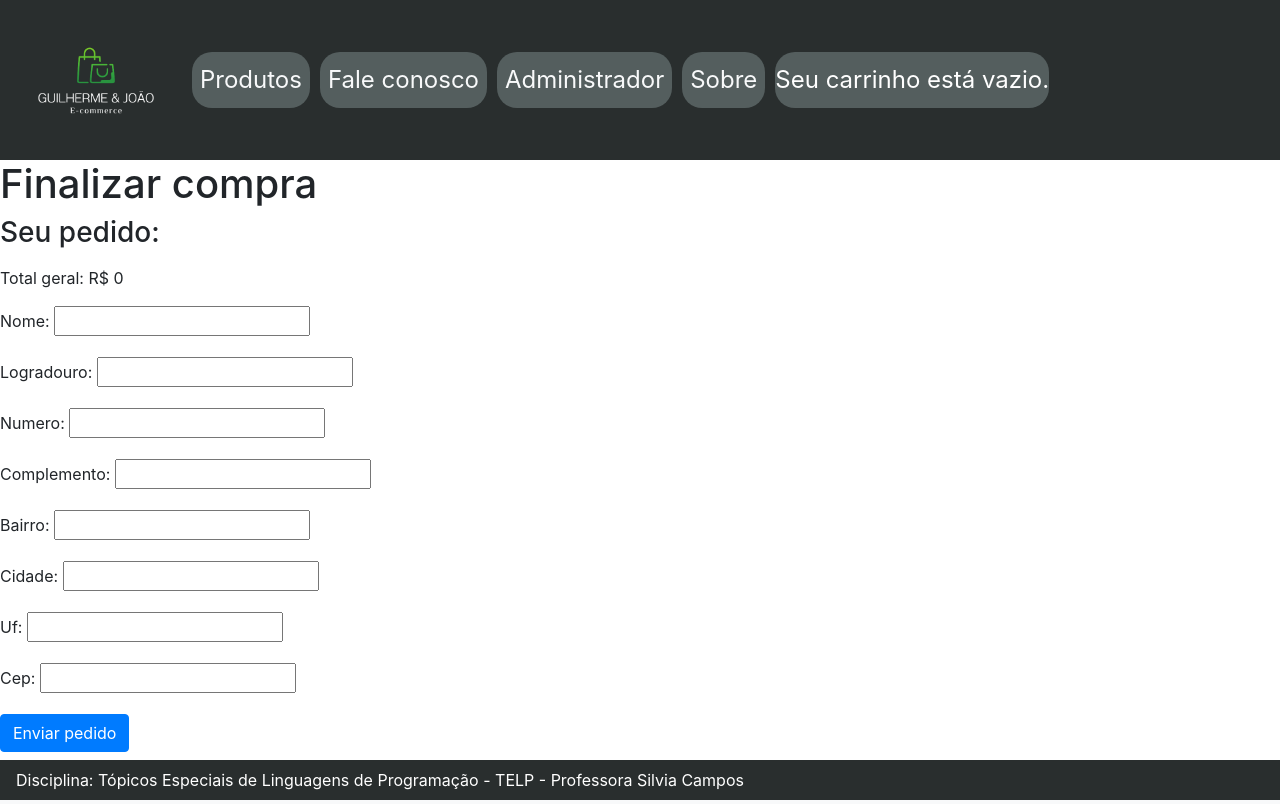
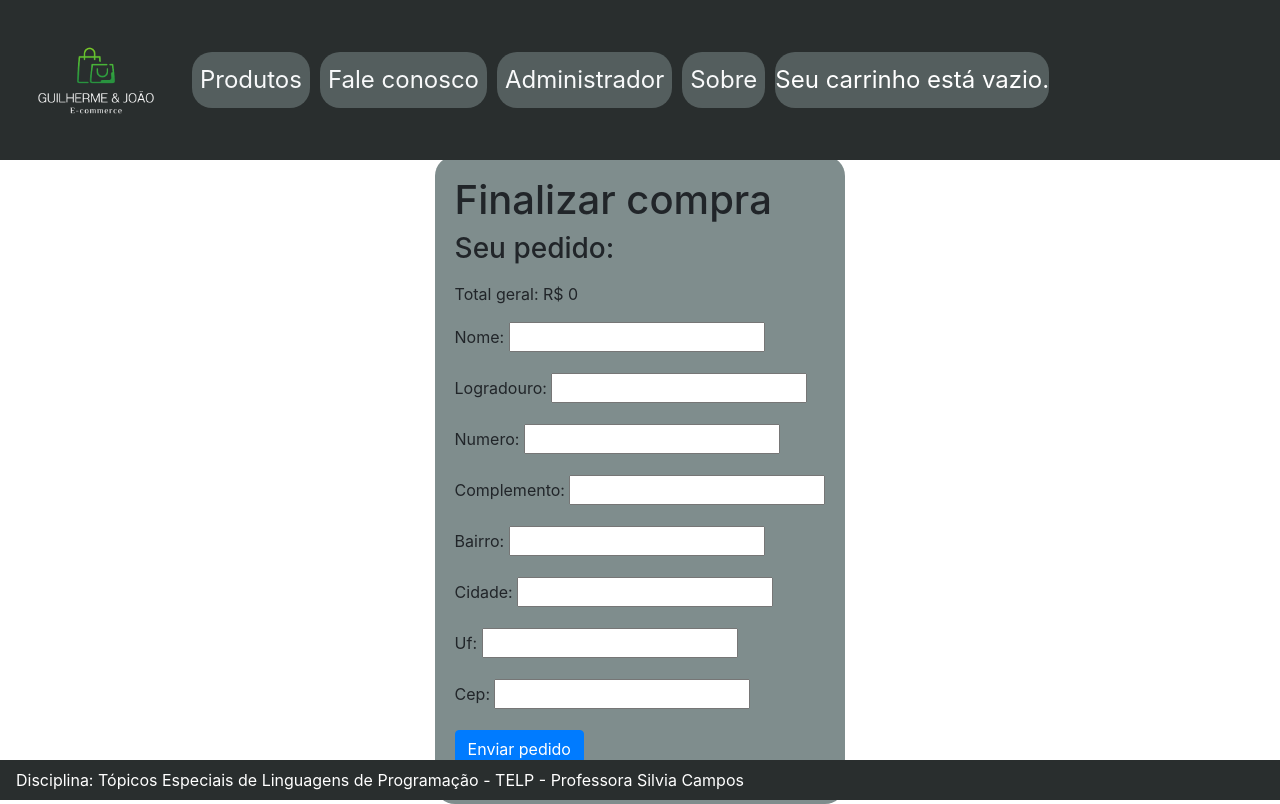
Before and after one commit to GuilhermeCF10/Ecommerce_Django, a Django app: page /pedidos/criar/ in a window 1280 px wide. Run offline with Django 4.2, Linux system fonts and the light colour scheme; some libraries are stand-ins or nearby versions.

Commit message:
Updating

```diff
--- a/templates/pedidos/pedido/criar.html
+++ b/templates/pedidos/pedido/criar.html
@@ -4,6 +4,12 @@
 Finalizar compra
 {% endblock %}
 {% block conteudo %}
+
+<div
+  style="width: 100%; height: 80vh; display: flex; justify-content: center; align-items: center; flex-direction: column;">
+
+  <div style="background-color: #7f8d8d; padding: 20px; border-radius: 20px; ">
+
     <h1>Finalizar compra</h1>
     <div>
       <h3>Seu pedido:</h3>
@@ -21,7 +27,14 @@ Finalizar compra
       {% csrf_token %}
       {{ form.as_p }}
       <p>
-    <input type="submit" value="Enviar pedido" class="btn btn-primary button-light" >
+        <input type="submit" value="Enviar pedido" class="btn btn-primary button-light">
       </p>
     </form>
+
+  </div>
+
+
+
+</div>
+
 {% endblock %}
```
Also changed, not shown: db.sqlite3. Lines whose indentation alone changed are shown as unchanged.
